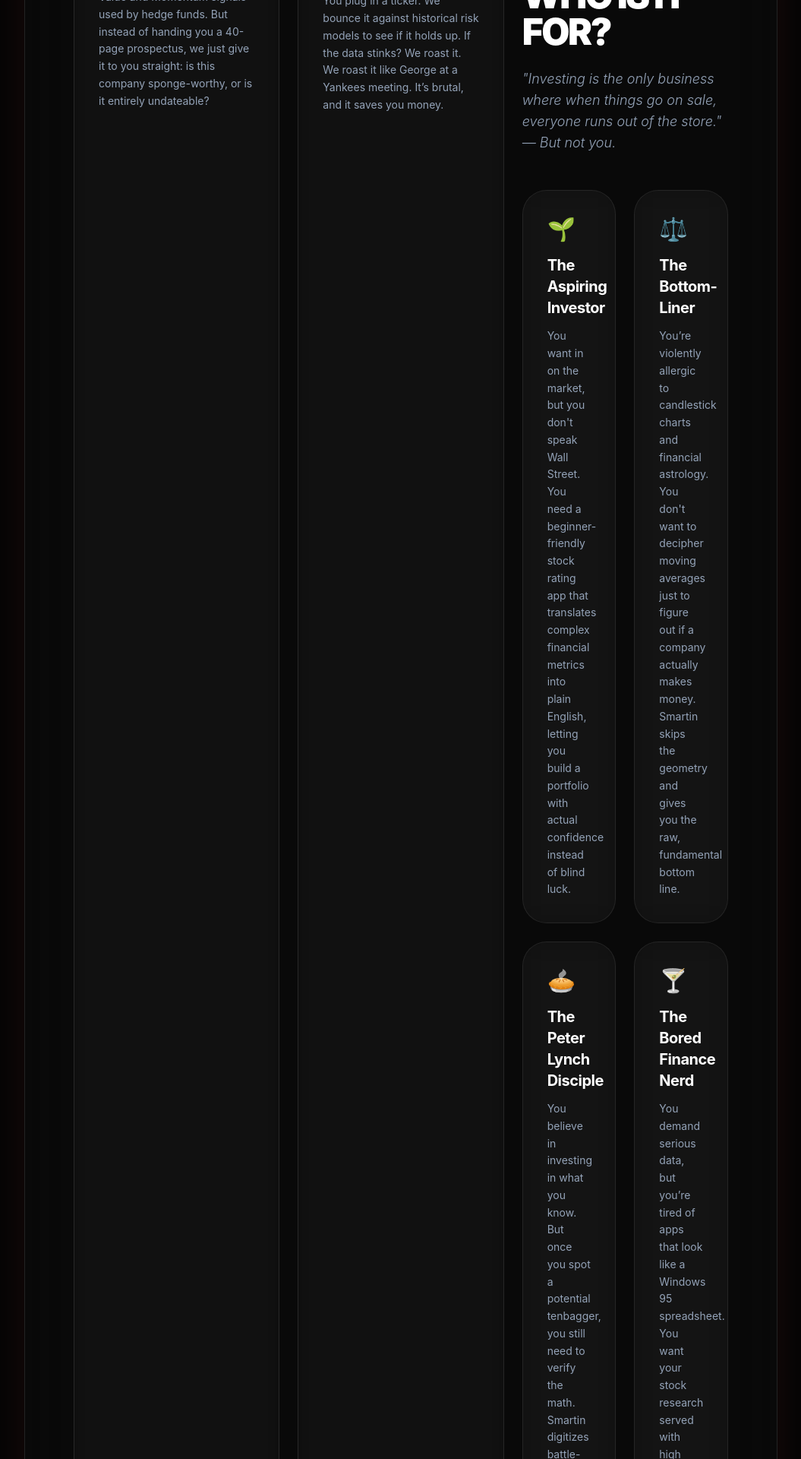
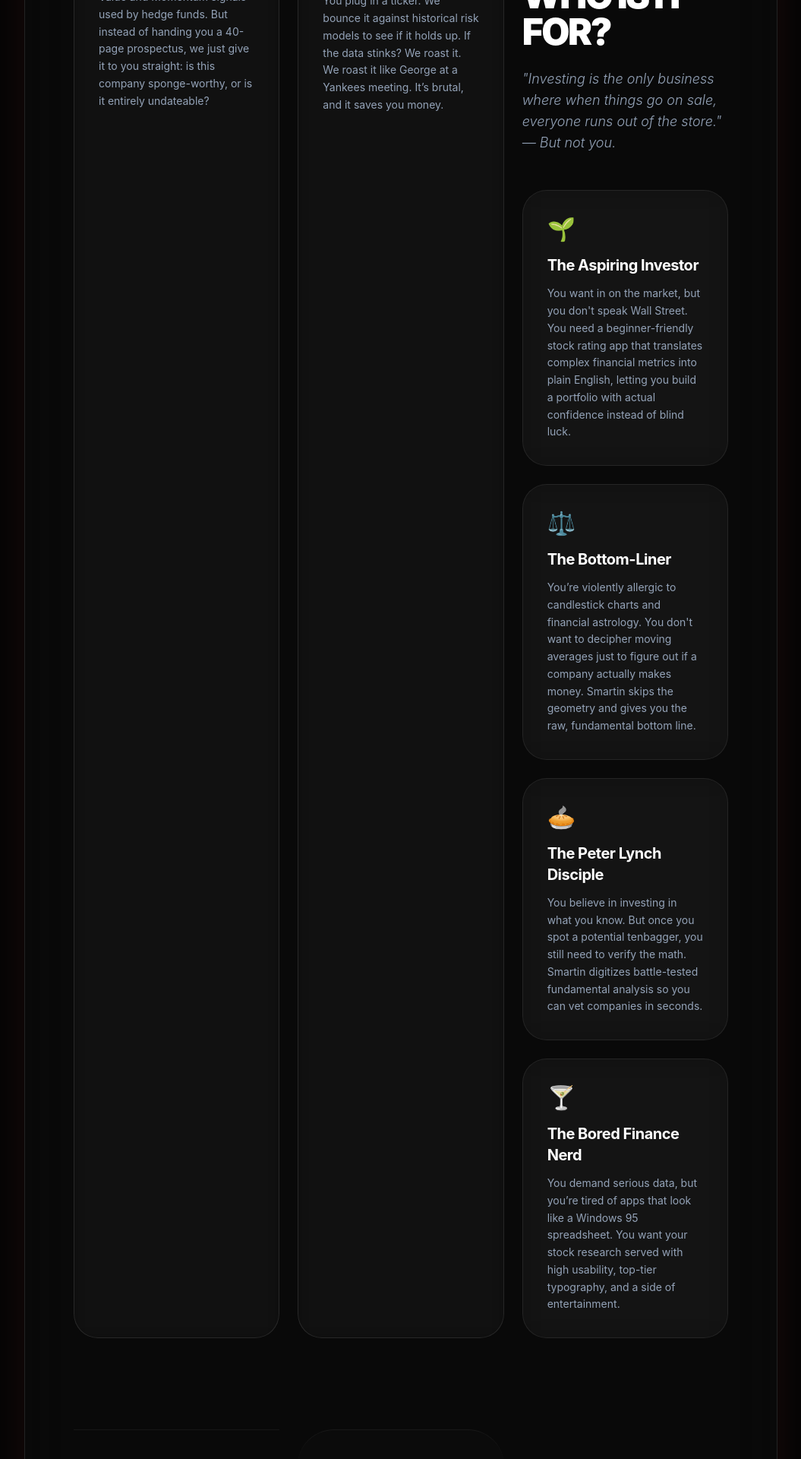
Before and after one commit to sivi29y/smartin-privacy, a Jekyll site: the page built from index.html, in a window 1280 px wide. Shown: the part 1945-3865 px from the top of the page at 76% size, without its empty margins (112-1167 px from the left). Built offline with Jekyll 4.4.1, drawn with Linux system fonts in a browser that asks for light colours; nearby versions of some CDN libraries.

Commit message:
Fix glitch: Stack 'Who is it for?' cards vertically on desktop

```diff
--- a/index.html
+++ b/index.html
@@ -385,7 +385,7 @@
                 <p class="text-slate-400 mb-12 max-w-2xl mx-auto text-lg italic font-light">
                     "Investing is the only business where when things go on sale, everyone runs out of the store." — But not you.
                 </p>
-                <div class="card-container grid grid-cols-1 md:grid-cols-2 gap-6 text-left">
+                <div class="card-container grid grid-cols-1 gap-6 text-left">
                     <!-- Card 1: The Aspiring Investor -->
                     <div class="glass-card p-8 rounded-[2rem]">
                         <div class="text-3xl mb-4">🌱</div>
```
